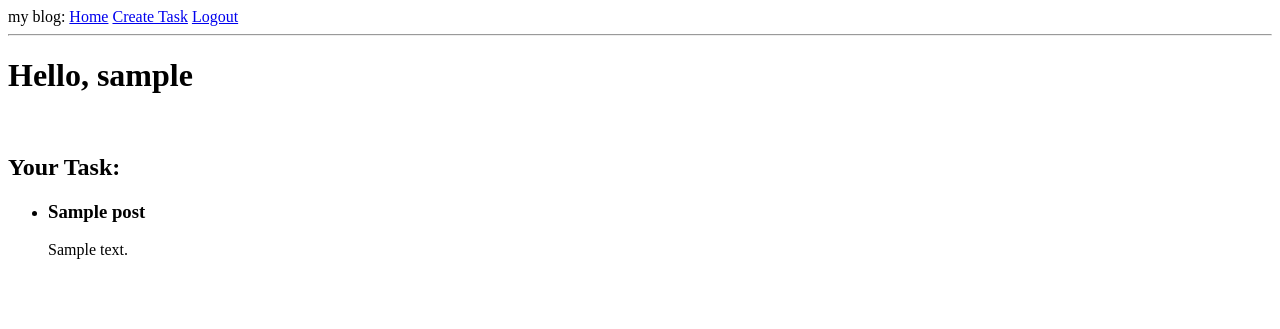
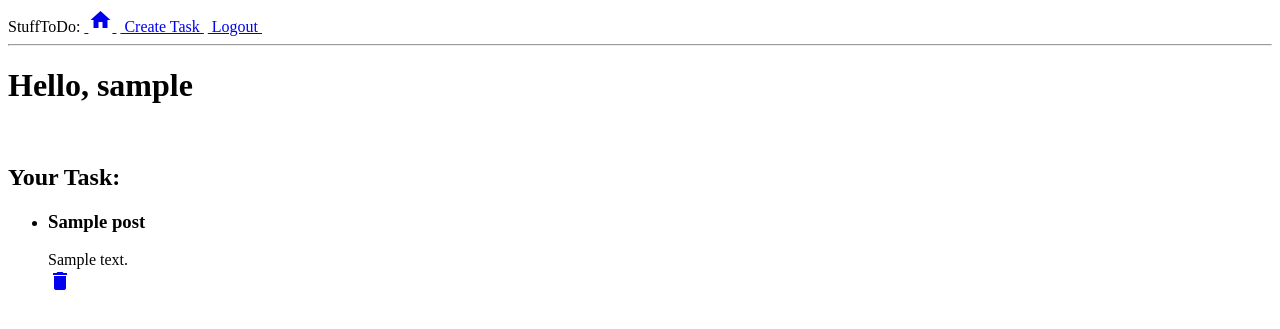
Before and after one commit to donieypon/Team8, a Flask app: page / in a window 1280 px wide. Shown: the top 329 px of the page. Run offline with Flask 2, Linux system fonts and the light colour scheme; a user stored in the database is signed in; tables that the repository leaves empty hold one stand-in row (values such as "Sample post"); some libraries are stand-ins or nearby versions.

Commit message:
Implement delete tasks

```diff
--- a/app/models.py
+++ b/app/models.py
@@ -27,7 +27,7 @@
     user_id = db.Column(db.Integer, db.ForeignKey('user.id'))
 
     def __repr__(self):
-        return '<Posts {}>'.format(self.body)
+        return '<Posts {}>'.format(self.nameTitle)
 
 @login.user_loader
 def load_user(id):
--- a/app/routes.py
+++ b/app/routes.py
@@ -64,13 +64,20 @@ def add():
     if request.method == 'POST' :
         nameTitle = request.form.get('nameTitle')
         content = request.form.get('content')
-        post = Post(nameTitle = nameTitle, content = content)
+        post = Post(nameTitle = nameTitle, content = content, author=current_user._get_current_object())
         db.session.add(post)
         db.session.commit()
         flash('Successfully to create task!')
-        return redirect(url_for('add'))
-    post = Post.query.all()
-    return render_template('task.html',form=form, post=post,  title='New Tasks')
+        return redirect(url_for('index'))
+    return render_template('task.html',form=form, title='New Tasks')
+
+@app.route('/delete<int:id>')
+@login_required
+def delete(id):
+    post = Post.query.filter_by(id=id).first()
+    db.session.delete(post)
+    db.session.commit()
+    return redirect(url_for('index'))
 
 if __name__ =='__main__':
     db.create_all()
--- a/app/templates/base.html
+++ b/app/templates/base.html
@@ -5,16 +5,17 @@
         {% else %}
         <title>microblog</title>
         {% endif %}
+        <link rel="stylesheet" href="https://fonts.googleapis.com/icon?family=Material+Icons">
     </head>
     <body>
         <div>
-        my blog:
-            <a href="{{ url_for('index') }}">Home</a>
-            <a href="{{ url_for('add') }}">Create Task</a>
+        StuffToDo:
+            <a href="{{ url_for('index') }}">&nbsp;<i class="material-icons">home</i>&nbsp;</a>
+            <a href="{{ url_for('add') }}">&nbsp;Create Task&nbsp;</a>
             {% if current_user.is_anonymous %}
-            <a href="{{ url_for('login') }}">Login</a>
+            <a href="{{ url_for('login') }}">&nbsp;Login&nbsp;</a>
             {% else %}
-            <a href="{{ url_for('logout') }}">Logout</a>
+            <a href="{{ url_for('logout') }}">&nbsp;Logout&nbsp;</a>
             {% endif %}
 
         </div>
--- a/app/templates/index.html
+++ b/app/templates/index.html
@@ -7,7 +7,10 @@
     <h2>Your Task:</h2>
     <ul>
         {% for post in posts %}
+        {% if post.user_id==user.id %}
             <li><h3> {{ post.nameTitle }}</h3>  {{ post.content }}</li>
+            <a href="{{ url_for('delete', id = post.id) }}"><i class="material-icons">delete</i></a>
+        {% endif %}
         {% endfor %}
     </ul>
 {% endblock %}
```
Also changed, not shown: app/templates/task.html (+6 -15 lines), app.db.
